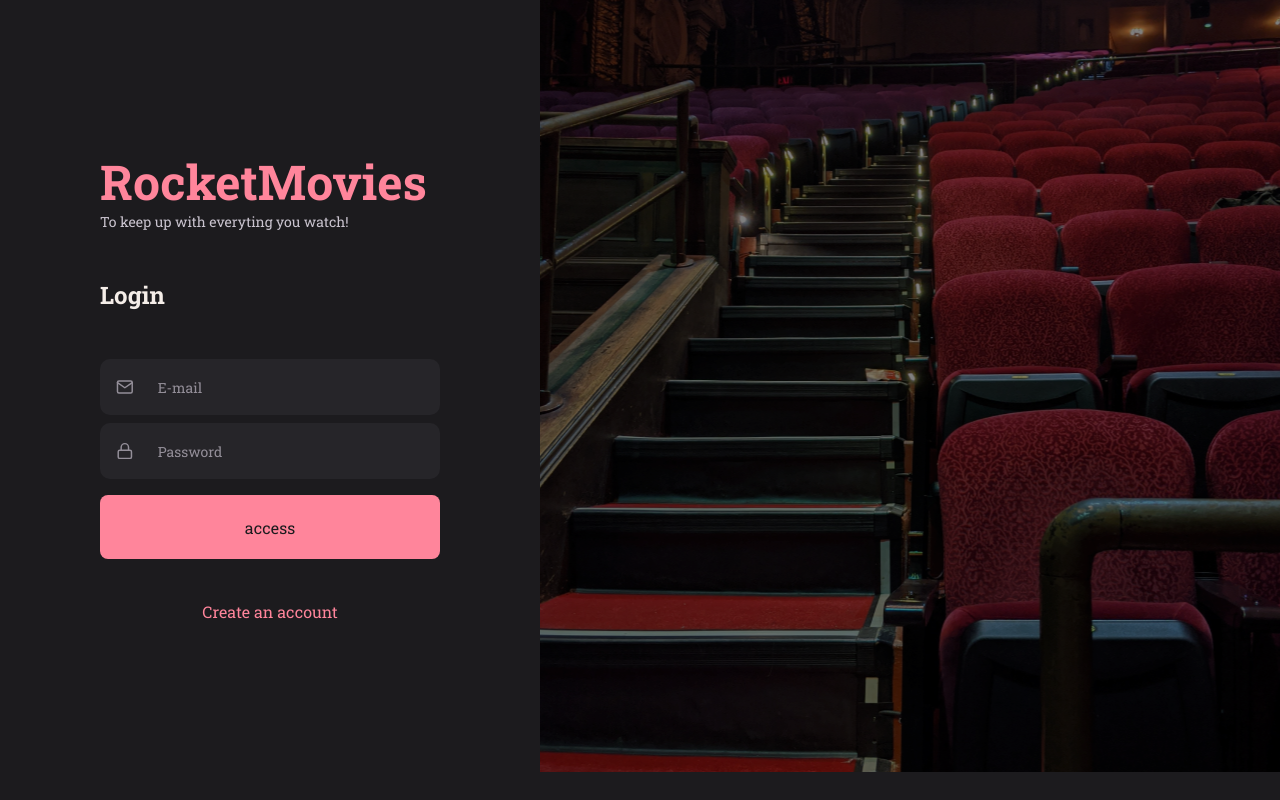
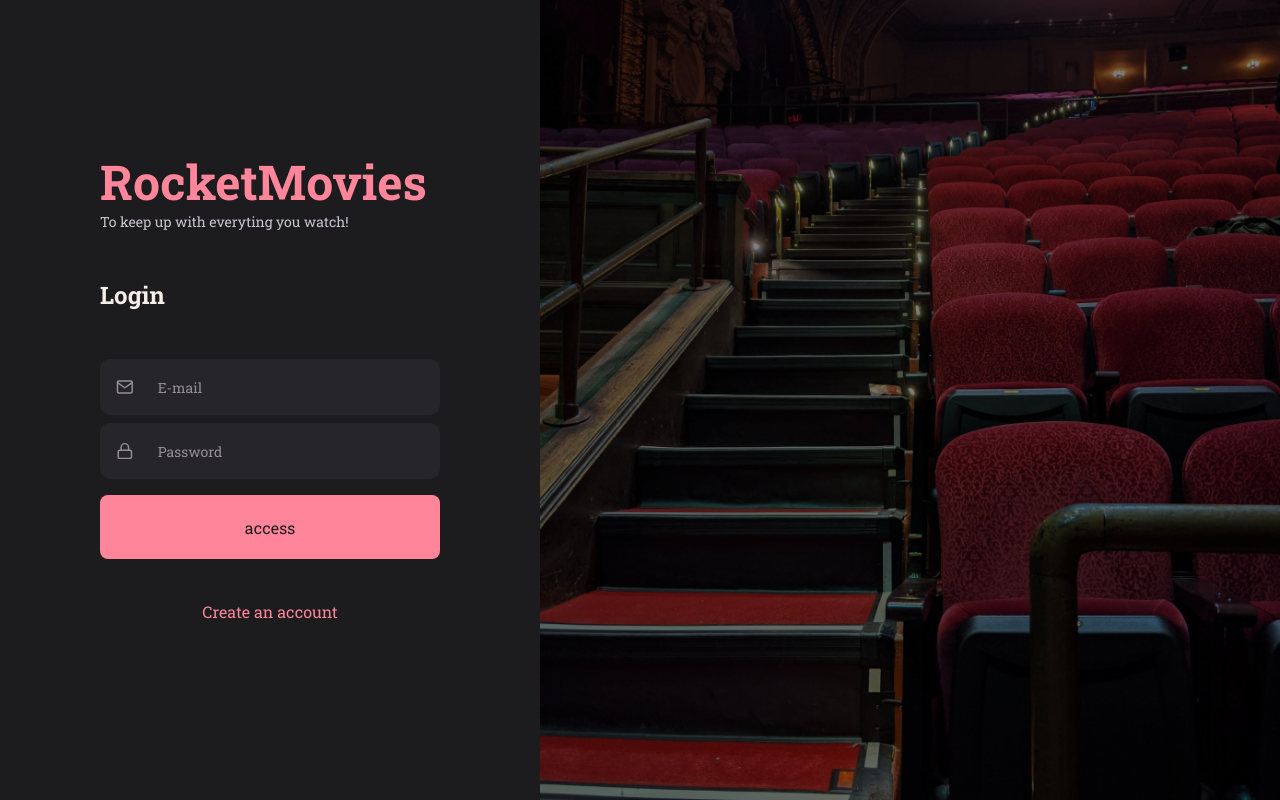
Before and after one commit to tarcisioMateus/Rocket-Movies, a React (Vite) app: page / in a window 1280 px wide. Built offline with nearby package versions, Linux system fonts and the light colour scheme.

Commit message:
fixxed SignUp Login background img

```diff
--- a/src/pages/Login/styles.js
+++ b/src/pages/Login/styles.js
@@ -7,7 +7,9 @@ export const Container = styled.div`
 
 export const Img = styled.div`
   flex: 1;
+  min-height: 100vh;
   background: url(${backgroungimg}) center no-repeat;
+  background-size: cover;
   filter: brightness(0.5);
 `
 
--- a/src/pages/SignUp/styles.js
+++ b/src/pages/SignUp/styles.js
@@ -7,7 +7,9 @@ export const Container = styled.div`
 
 export const Img = styled.div`
   flex: 1;
+  min-height: 100vh;
   background: url(${backgroungimg}) center no-repeat;
+  background-size: cover;
   filter: brightness(0.5);
 `
 
```
